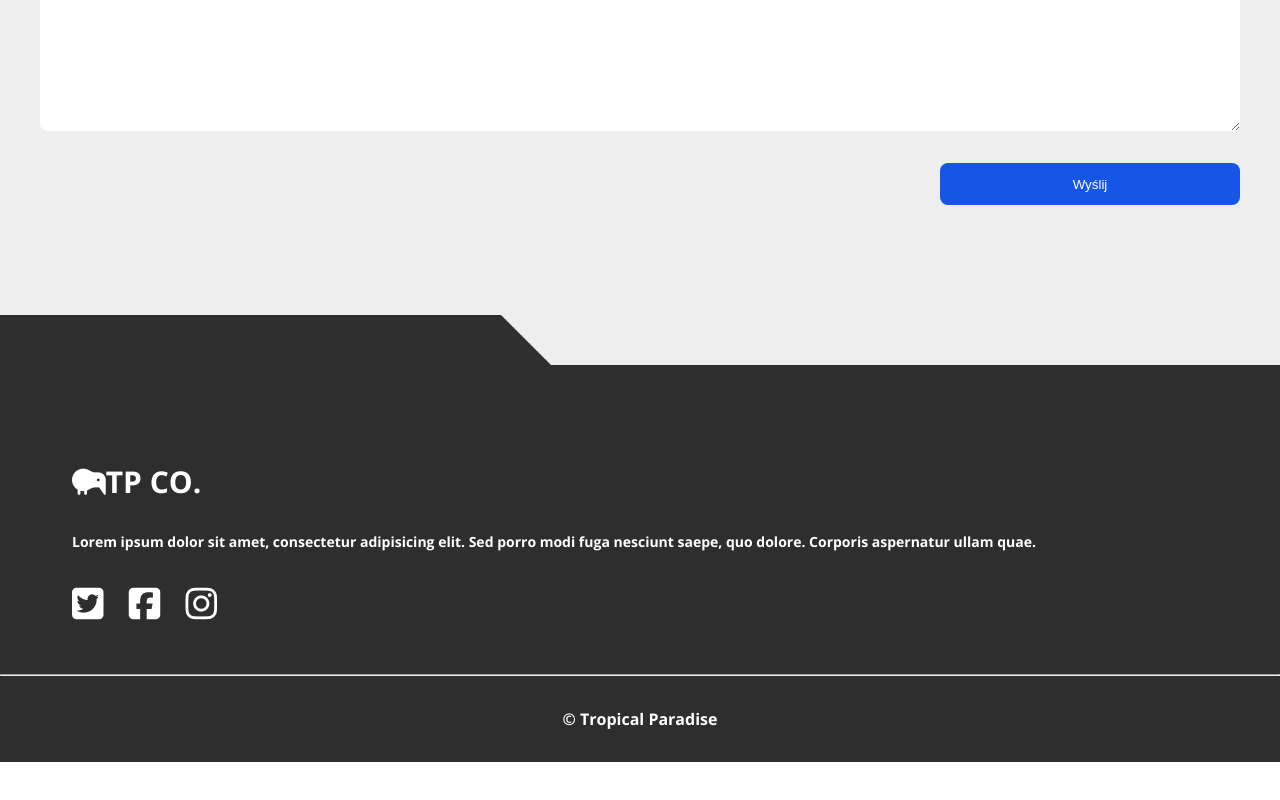
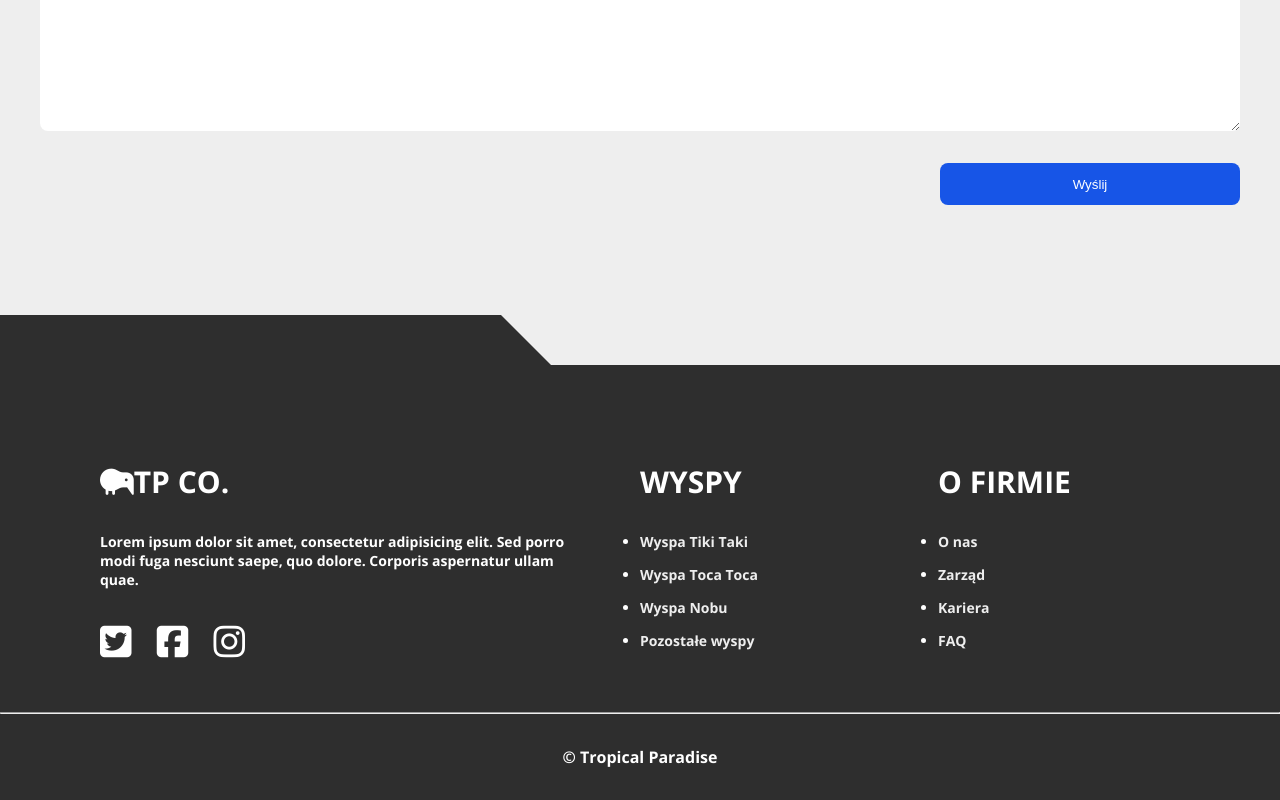
Before and after one commit to DamianC1/First-Website, a plain HTML site: page index.html in a window 1280 px wide. Shown: the part 6252-7052 px from the top of the page. Before the commit the page ends 7014 px from the top, so only its background shows below. Drawn offline with nearby package versions, Linux system fonts and the light colour scheme.

Commit message:
finished footer section

```diff
--- a/sass/main.scss
+++ b/sass/main.scss
@@ -579,6 +579,33 @@ body {
 			width: 45%;
 		}
 	}
+	.footer {
+		&__boxes {
+			display: flex;
+			justify-content: space-between;
+		}
+		&__box-desktop {
+			display: block;
+		}
+		&__box {
+			margin: 0 2em;
+			width: 25%;
+			&:first-child {
+				width: 50%;
+			}
+		}
+		&__box-title {
+			list-style: none;
+		}
+		&__box-list-item {
+			margin-bottom: 1em;
+
+			a {
+				color: $light-white;
+				text-decoration: none;
+			}
+		}
+	}
 }
 
 @media (max-width: 767px) {
```
Also changed, not shown: index.html (+2 -2 lines), css/main.css, 1 other file.
